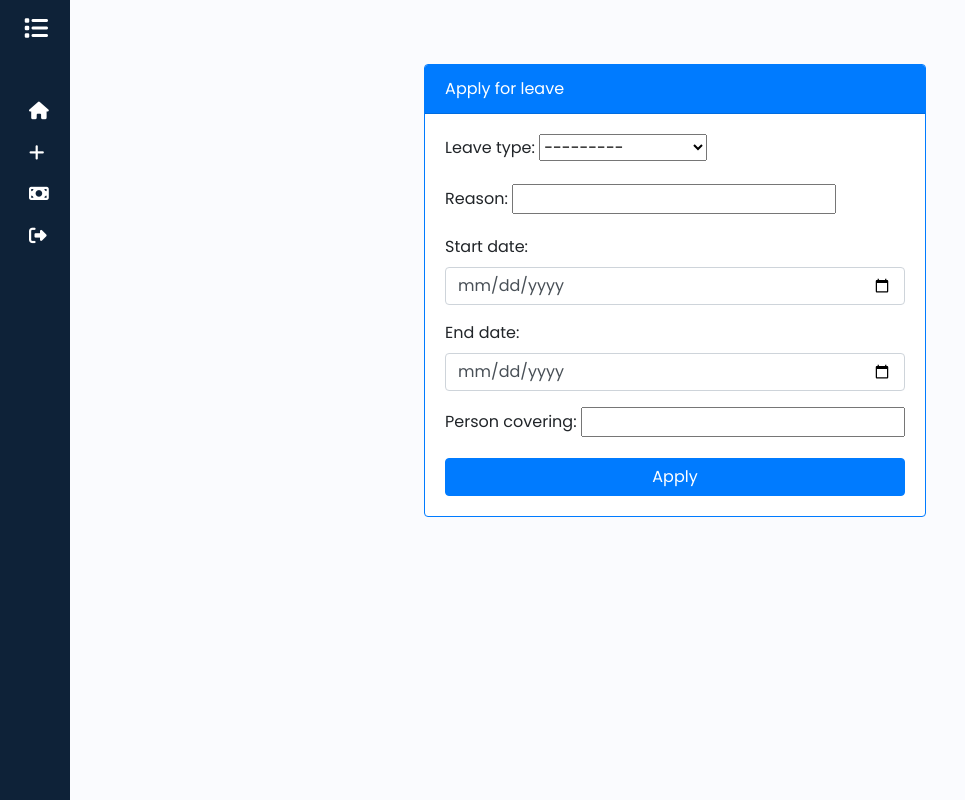
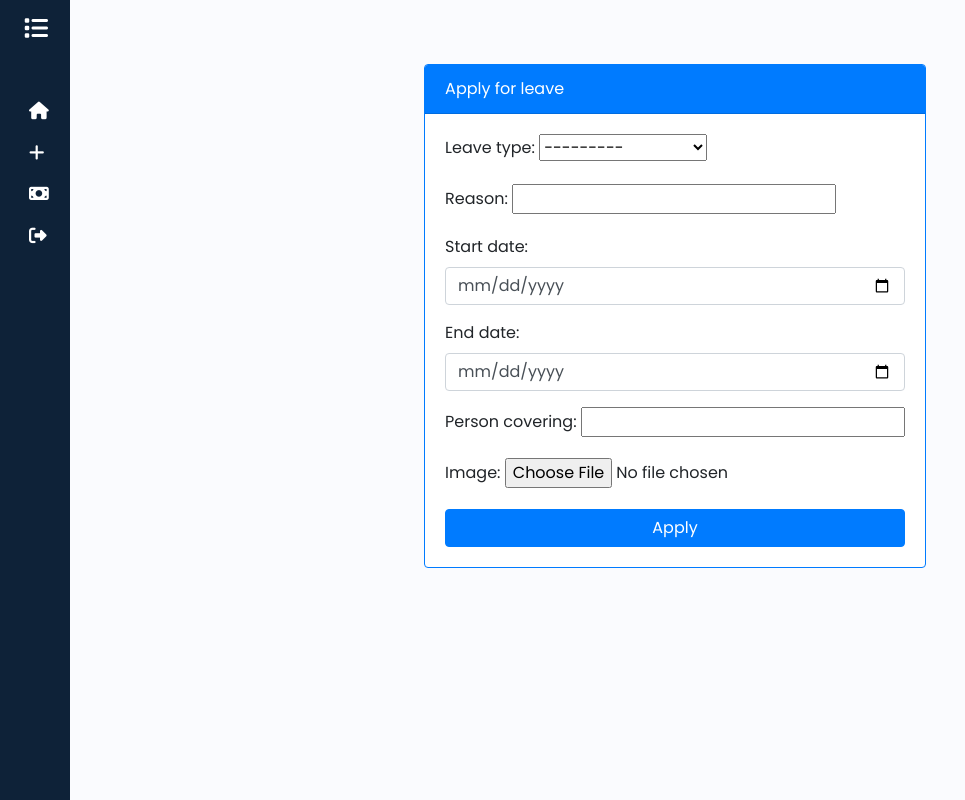
Before and after one commit to TalibY22/Leave_system_fonexpress, a Django app: page /apply/ in a window 1280 px wide. Shown: the whole page, without its empty margins (0-965 px from the left). Run offline with Django 3.2, Linux system fonts and the light colour scheme; a user stored in the database is signed in; data comes from the database, SQL or seed files in the repository; both versions use the stored data as it was after the commit; some libraries are stand-ins or nearby versions.

Commit message:
uploading_images_enabled

```diff
--- a/Leave_system_fonexpress/settings.py
+++ b/Leave_system_fonexpress/settings.py
@@ -174,7 +174,8 @@ JAZZMIN_SETTINGS = {
 }
 
 
-MEDIA_URL = '/media/'
+
 
 # Path where media is stored
-MEDIA_ROOT = os.path.join(BASE_DIR, 'media/')
+MEDIA_ROOT = os.path.join(BASE_DIR, 'media')
+MEDIA_URL = '/media/'
--- a/Leave_system_fonexpress/urls.py
+++ b/Leave_system_fonexpress/urls.py
@@ -15,6 +15,8 @@ Including another URLconf
 """
 from django.contrib import admin
 from django.urls import path,include
+from django.conf import settings
+from django.conf.urls.static import static
 
 urlpatterns = [
     path('admin/', admin.site.urls),
@@ -23,3 +25,7 @@ urlpatterns = [
     path('',include('login.urls'))
 
 ]
+
+if settings.DEBUG:
+        urlpatterns += static(settings.MEDIA_URL,
+                              document_root=settings.MEDIA_ROOT)
--- a/leave/TODO.txt
+++ b/leave/TODO.txt
@@ -20,7 +20,7 @@ Ajax requests =
 #User feedback
 1 = leave dedacting  = done
 2 = leave add on leave should be added on
-3 = attachment for types of leave
+3 = attachment for types of leave = half done
 4 = omit public holidays from leave days
 5 = ability to recall recall accompanied with reason
 6 = a remainder to be sent about users who are about to go on leave = working on it
--- a/leave/forms.py
+++ b/leave/forms.py
@@ -4,8 +4,8 @@ from.models import Leave,LeaveType,Status,Employee
 class LeaveForm(forms.ModelForm):
     class Meta:
         model = Leave
-        fields = ['leave_type','reason','start_date','end_date','person_covering']
-
+        fields = ['leave_type','reason','start_date','end_date','person_covering','image']
+        image = forms.ImageField()
         widgets = {
             'start_date': forms.DateInput(attrs={'type': 'date', 'class': 'form-control'}),
             'end_date': forms.DateInput(attrs={'type': 'date', 'class': 'form-control'}),
--- a/leave/models.py
+++ b/leave/models.py
@@ -108,7 +108,7 @@ class Leave(models.Model):
     person_covering = models.CharField(max_length=255)
     status = models.ForeignKey(Status,on_delete=models.CASCADE,default=1)
     duration=models.IntegerField()
-    image=models.ImageField(null=True,upload_to='images/')
+    image=models.ImageField(upload_to='images/',null=True)
 
     def save(self, *args, **kwargs):
         self.duration = (self.end_date - self.start_date).days + 1
--- a/leave/templates/leave/admin/view_all_leaves.html
+++ b/leave/templates/leave/admin/view_all_leaves.html
@@ -65,6 +65,7 @@
             <th scope="col">start_date</th>
             <th scope="col">end_date</th>
             <th scope="col">Person covering</th>
+
             <th scope="col">status</th>
           </tr>
         </thead>
--- a/leave/templates/leave/apply.html
+++ b/leave/templates/leave/apply.html
@@ -16,7 +16,7 @@
     <div class="card border-primary mb-3">
         <div class="card-header bg-primary text-white">Apply for leave</div>
         <div class="card-body">
-            <form action="" method="post">
+            <form action="" method="post" enctype="multipart/form-data">
                 {% csrf_token %}
                 {{ form.as_p }}
                 <button type="submit" class="btn btn-primary btn-block mt-3">Apply</button>
--- a/leave/urls.py
+++ b/leave/urls.py
@@ -33,6 +33,3 @@ urlpatterns = [
 
     path("manager/delete/<int:id>",views.Delete_leave_record,name="delete"),
 ]
-
-if settings.DEBUG:
-        urlpatterns += static(settings.MEDIA_URL,document_root=settings.MEDIA_ROOT)
```
Also changed, not shown: db.sqlite3, leave/migrations/0015_alter_leave_image.py (added), media/images/download.png (added).
